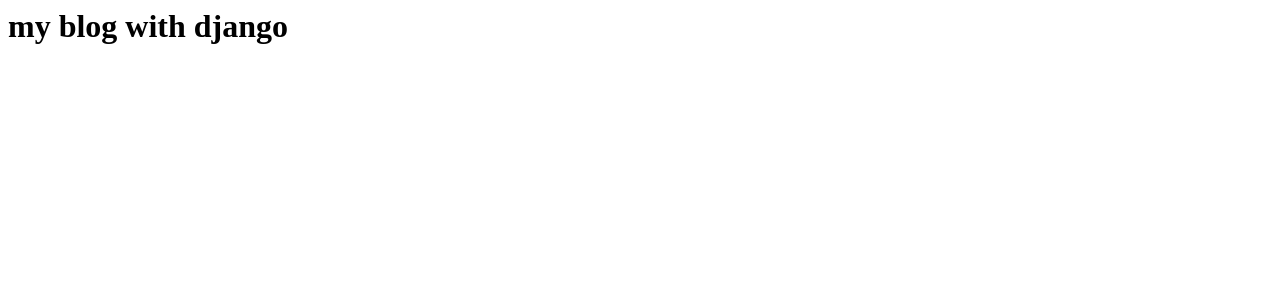
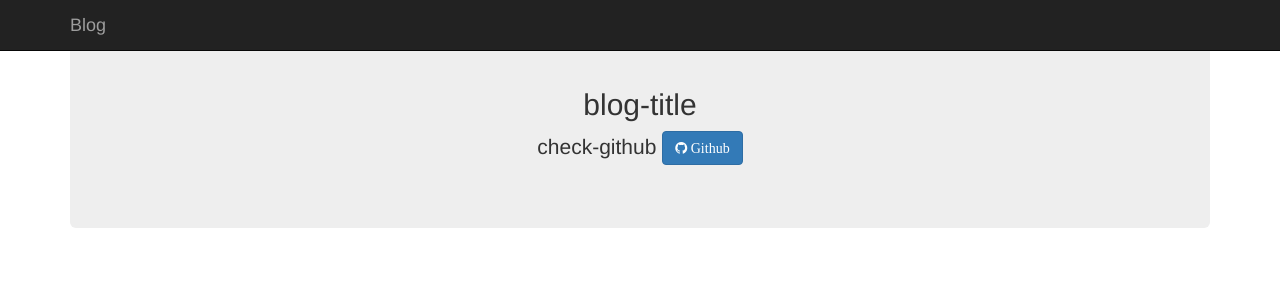
Before and after one commit to n0ni0/django-blog, a Django app: page / in a window 1280 px wide. Shown: the top 300 px of the page. Run offline with Django 3.2, Linux system fonts and the light colour scheme; data that the repository does not hold is empty; parts of the project's set-up code (start-up, migrations or seed data) failed here and were passed over; some libraries are stand-ins or nearby versions.

Commit message:
Home page with style

```diff
--- /dev/null
+++ b/app/static/css/app.css
@@ -0,0 +1,15 @@
+.post-created {
+    margin-top: 7px;
+    font-style: italic;
+    color: rgba(105, 105, 105, 0.45);
+}
+
+a, a:hover, a:active, a:visited{
+    color: #333333;
+    text-decoration: none !important;
+}
+
+.jumbotron {
+    margin-top: 20px;
+    text-align: center;
+}
--- a/app/templates/app/index.html
+++ b/app/templates/app/index.html
@@ -1,9 +1,26 @@
-<h1>my blog with django</h1>
+{% extends 'app/base.html' %}
+{% load i18n %}
+{% block body %}
+    <div class="container">
+        <div class="jumbotron">
+            <h2>{% trans "blog-title" %}</h2>
+            <p>{% trans "check-github" %}
+            <a href="#"><button class="btn btn-primary">
+                <i class="fa fa-github" aria-hidden="true"> Github</i></button>
+            </a>
+            </p>
+        </div>
 
-{% for post in posts %}
-    {{ post.title }} <br>
-    {{ post.text }} <br>
-    {{ post.created }} <br>
-    {{ post.category }}
-    <hr>
-{% endfor %}
+        <div class="container content">
+            {% for post in posts %}
+            <h2><a class="post-title" href="#">{{ post.title }}</a></h2>
+            {{ post.text|truncatechars:250 }} <br>
+            <div class="post-created">
+                {{ post.created }} <br>
+            </div>
+            <a href="#"><button class="btn btn-xs btn-danger">{{ post.category }}</button></a>
+            <hr>
+            {% endfor %}
+        </div>
+    </div>
+{% endblock %}
```
